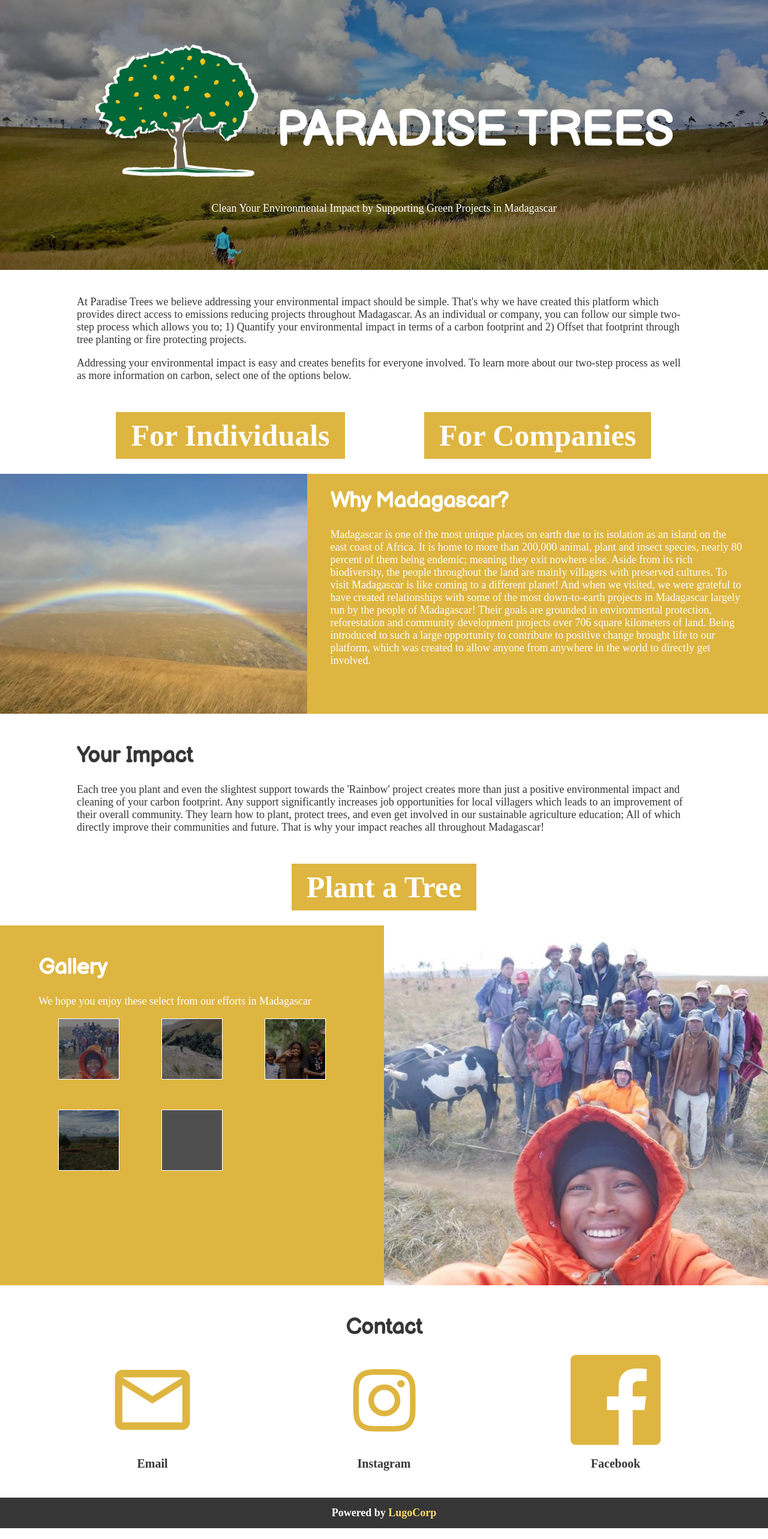
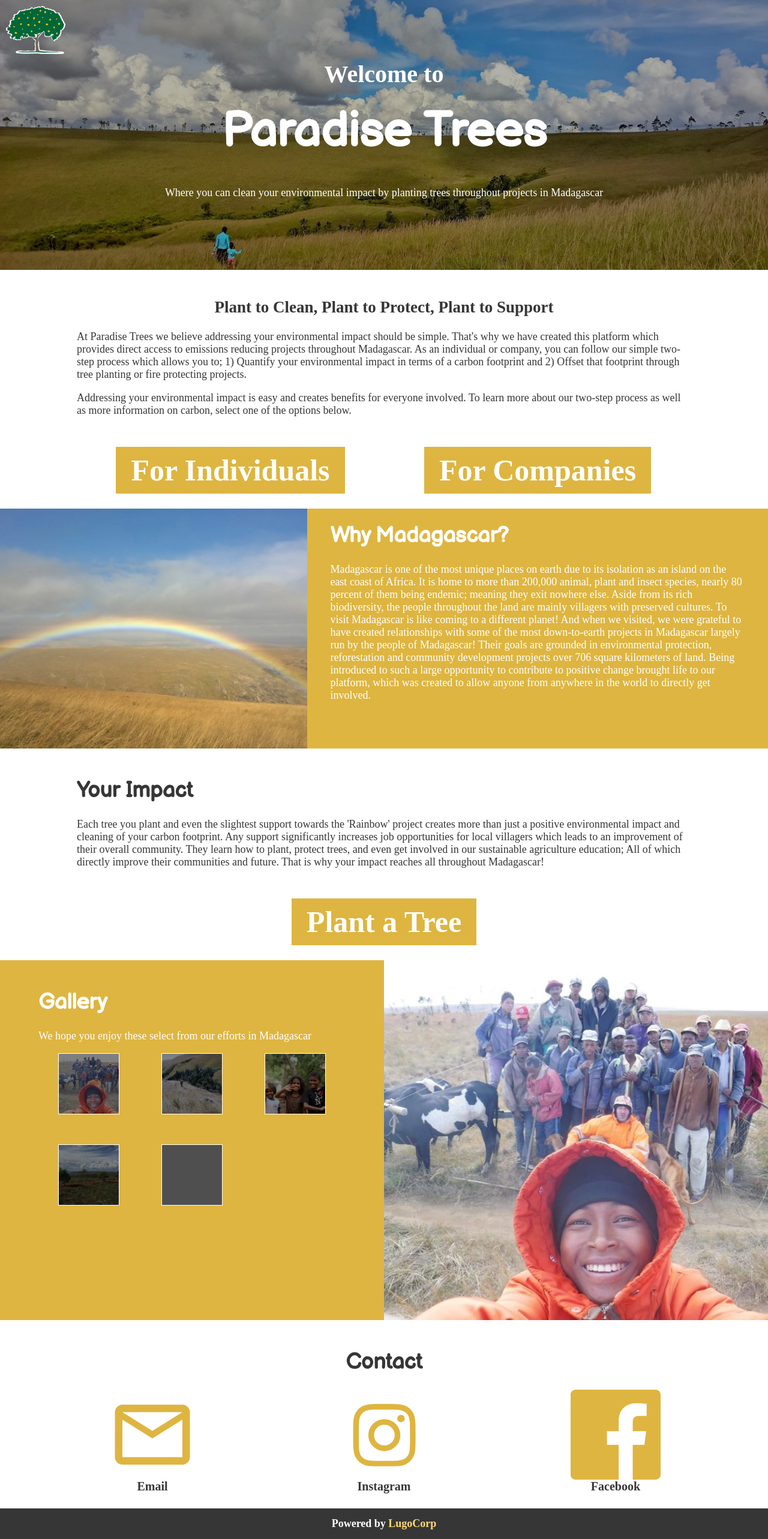
Before and after one commit to lugocorp/paradise-trees, a PHP site: page / in a window 1280 px wide. Shown: the whole page at 60% size. Run offline with PHP 8.4, Linux system fonts and the light colour scheme; some web fonts are replaced; grey boxes are pictures that could not be loaded.

Commit message:
New navbar updates

```diff
--- a/css/style.css
+++ b/css/style.css
@@ -65,6 +65,9 @@ h1{
   .img-left{
     grid-template-columns:100%;
   }
+  p{
+    text-align:justify;
+  }
 }
 
 /* Splash */
@@ -84,55 +87,27 @@ h1{
   font-size:80px;
 }
 .splash{
-  min-height:450px;
+  padding:100px 0;
 }
 .splash > div{
-  transform:translateY(-50%);
   text-align:center;
-  position:absolute;
-  width:100%;
-  top:50%;
-  left:0;
+  position:relative;
 }
 .splash h1{
-  transform:translateY(50%);
   display:inline-block;
-  padding-left:25px;
   position:relative;
   font-size:80px;
-  top:-100px;
+  margin:25px 0;
+}
+.splash h2{
+  font-size:40px;
   margin:0;
 }
-.splash img{
-  /*border-radius:50%;*/
-  height:220px;
-}
-.mobile-splash{
-  background-color:rgba(0,0,0,.3);
-  background-blend-mode:multiply;
-  grid-template-columns:40% 60%;
-  background-position-y:0%;
-  background-size:cover;
-  color:var(--white);
-  text-align:center;
-  position:relative;
-  padding:25px 0;
-  display:none;
-}
-.mobile-splash img{
-  transform:translateY(-50%);
-  position:relative;
-  border-radius:50%;
-  width:120px;
-  top:50%;
-}
-@media only screen and (max-width:1000px){
-  .mobile-splash{
-    display:grid;
-  }
-  .splash{
-    display:none;
-  }
+.splash > img{
+  position:absolute;
+  height:80px;
+  left:10px;
+  top:10px;
 }
 
 /* Buttons */
--- a/index.html
+++ b/index.html
@@ -13,28 +13,21 @@
 
     <!-- Splash -->
     <div class="splash" style="background-image:url('./images/madagascar1.jpg')">
+      <img src="./images/logo.png"/>
       <div class="fade-in">
-        <img src="./images/logo.png"/>
-        <h1>PARADISE TREES</h1>
+        <h2>Welcome to</h2>
+        <h1>Paradise Trees</h1>
         <p>
-          Clean Your Environmental Impact by Supporting Green Projects in Madagascar
-        </p>
-      </div>
-    </div>
-    <div class="mobile-splash" style="background-image:url('./images/madagascar1.jpg')">
-      <div class="fade-in">
-        <img src="./images/logo.png"/>
-      </div>
-      <div class="fade-in">
-        <h1>PARADISE TREES</h1>
-        <p>
-          Clean Your Environmental Impact by Supporting Green Projects in Madagascar
+          Where you can clean your environmental impact by planting trees throughout projects in Madagascar
         </p>
       </div>
     </div>
 
     <!-- Sections -->
     <div class="section thin">
+      <h2 class="center">
+        Plant to Clean, Plant to Protect, Plant to Support
+      </h2>
       <p>
         At Paradise Trees we believe addressing your environmental impact should be simple. That's why we have created this platform which provides direct access to emissions reducing projects throughout Madagascar. As an individual or company, you can follow our simple two-step process which allows you to; 1) Quantify your environmental impact in terms of a carbon footprint and 2) Offset that footprint through tree planting or fire protecting projects.
       </p>
@@ -90,19 +83,19 @@
         <div>
           <a class="contact-info" href="mailto:1borna@gmail.com">
             <img src="images/mail.svg"/>
-            <p>Email</p>
+            <div>Email</div>
           </a>
         </div>
         <div>
           <a class="contact-info" href="https://www.instagram.com/paradise.trees/">
             <img src="images/instagram.svg"/>
-            <p>Instagram</p>
+            <div>Instagram</div>
           </a>
         </div>
         <div>
           <a class="contact-info" href="http://lugocorp.net">
             <img src="images/facebook.svg"/>
-            <p>Facebook</p>
+            <div>Facebook</div>
           </a>
         </div>
       </div>
```
